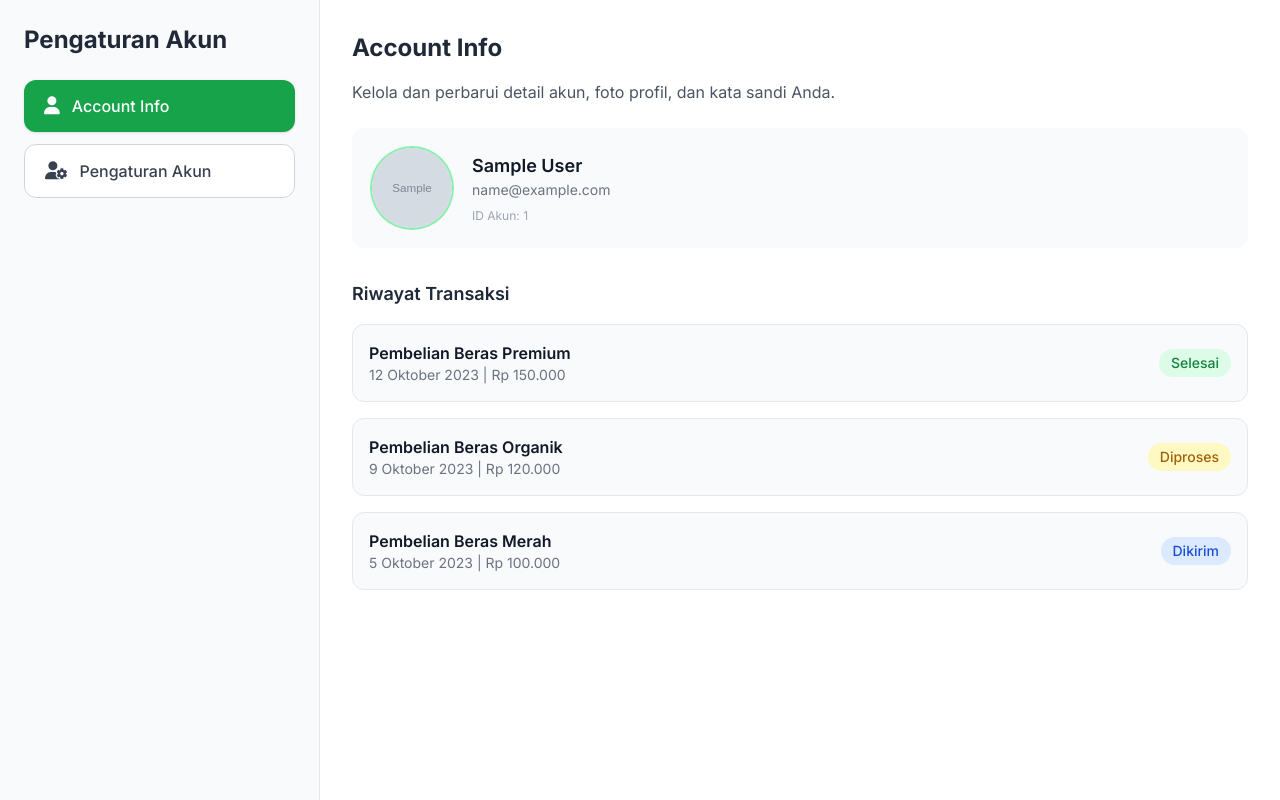
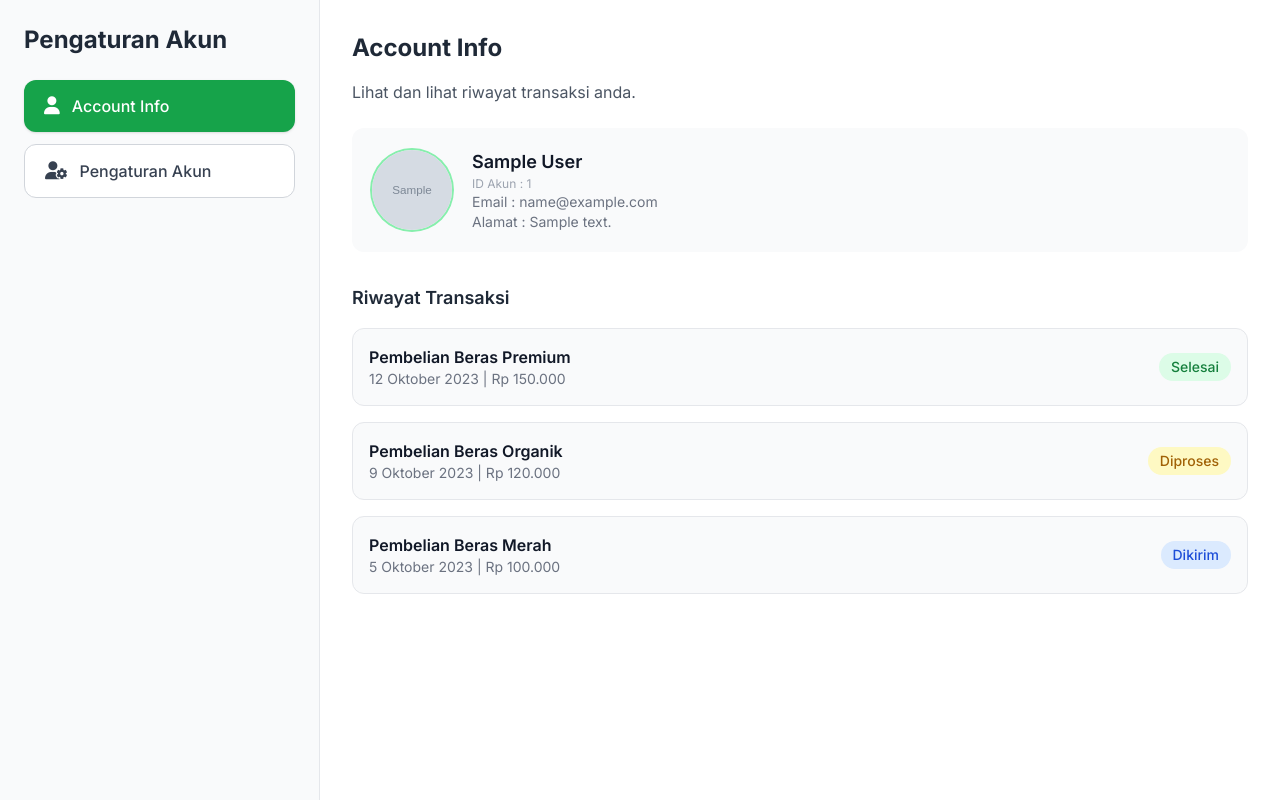
Before and after one commit to Farid12443/website-umkm, a PHP site: page /profil.php in a window 1280 px wide. Run offline with PHP 8.4, Linux system fonts and the light colour scheme; the visitor is signed in with stand-in values (Sample User, id 1); tables that the repository leaves empty or names only in its code hold one stand-in row (values such as "Sample post"); grey boxes marked "Sample" are stand-in pictures; some libraries are stand-ins or nearby versions.

Commit message:
memfugsikan ubah informasi di profil

```diff
--- a/public/profil.php
+++ b/public/profil.php
@@ -85,7 +85,7 @@ $data = mysqli_fetch_assoc($result);
             <main id="content-area" class="flex-1 p-8 bg-white min-h-screen">
                 <div id="account-info" class="fade-in">
                     <h3 class="text-2xl font-bold mb-4 text-gray-800">Account Info</h3>
-                    <p class="text-gray-600 mb-6">Kelola dan perbarui detail akun, foto profil, dan kata sandi Anda.</p>
+                    <p class="text-gray-600 mb-6">Lihat dan lihat riwayat transaksi anda.</p>
 
                     <!-- Profil -->
                     <div class="flex items-center space-x-5 mb-8 bg-gray-50 p-5 rounded-xl">
@@ -95,8 +95,11 @@ $data = mysqli_fetch_assoc($result);
                             <h4 class="text-lg font-semibold text-gray-900">
                                 <?php echo htmlspecialchars($data['nama']); ?>
                             </h4>
-                            <p class="text-gray-500 text-sm mb-2"><?php echo htmlspecialchars($data['email']); ?></p>
-                            <p class="text-gray-400 text-xs">ID Akun: <?php echo htmlspecialchars($data['id_user'] ?? 'N/A'); ?></p>
+                            <div class="flex-col gap-10">
+                                <p class="text-gray-400 text-xs">ID Akun : <?php echo htmlspecialchars($data['id_user'] ?? 'N/A'); ?></p>
+                                <p class="text-gray-500 text-sm">Email : <?php echo htmlspecialchars($data['email']); ?></p>
+                                <p class="text-gray-500 text-sm">Alamat : <?php echo htmlspecialchars($data['alamat']); ?></p>
+                            </div>
                         </div>
                     </div>
 
@@ -136,7 +139,7 @@ $data = mysqli_fetch_assoc($result);
                     <div>
                         <!-- Header Section -->
                         <div class="mb-8">
-                            <h3 class="text-3xl font-bold mb-2 text-gray-900">Pengaturan Akun Profesional</h3>
+                            <h3 class="text-2xl font-bold mb-4 text-gray-800">Pengaturan Akun</h3>
                             <p class="text-gray-600">Kelola informasi profil, keamanan, dan preferensi akun Anda dengan aman dan efisien.</p>
                         </div>
 
@@ -159,8 +162,11 @@ $data = mysqli_fetch_assoc($result);
                                     <h5 class="text-lg font-semibold text-gray-900 truncate">
                                         <?php echo htmlspecialchars($data['nama']); ?>
                                     </h5>
-                                    <p class="text-gray-500 text-sm mb-2"><?php echo htmlspecialchars($data['email']); ?></p>
-                                    <p class="text-gray-400 text-xs">ID Akun: <?php echo htmlspecialchars($data['id_user'] ?? 'N/A'); ?></p>
+                                    <div class="flex-col gap-10">
+                                        <p class="text-gray-400 text-xs">ID Akun : <?php echo htmlspecialchars($data['id_user'] ?? 'N/A'); ?></p>
+                                        <p class="text-gray-500 text-sm">Email : <?php echo htmlspecialchars($data['email']); ?></p>
+                                        <p class="text-gray-500 text-sm">Alamat : <?php echo htmlspecialchars($data['alamat']); ?></p>
+                                    </div>
                                 </div>
                             </div>
 
@@ -221,6 +227,19 @@ $data = mysqli_fetch_assoc($result);
                                         class="w-full pl-12 pr-4 py-3 border border-gray-300 rounded-lg focus:ring-2 focus:ring-green-500 focus:border-green-500 outline-none transition" placeholder="Masukkan alamat email baru">
                                 </div>
                                 <p class="mt-1 text-sm text-gray-500">Email akan diverifikasi melalui kode OTP.</p>
+                            </div>
+
+                            <!-- Alamat Section -->
+                            <div class="bg-white border border-gray-200 rounded-xl shadow-sm p-6">
+                                <h4 class="text-xl font-semibold mb-4 text-gray-900 flex items-center space-x-2">
+                                    <i class="fa-solid fa-map-location-dot text-green-600"></i>
+                                    <span>Alamat</span>
+                                </h4>
+                                <div class="relative">
+                                    <i class="fa-solid fa-map-location-dot absolute left-4 top-1/2 transform -translate-y-1/2 text-gray-400"></i>
+                                    <input type="text" name="alamat" id="alamatBaru" value="<?php echo htmlspecialchars($data['alamat'] ?? ''); ?>" required
+                                        class="w-full pl-12 pr-4 py-3 border border-gray-300 rounded-lg focus:ring-2 focus:ring-green-500 focus:border-green-500 outline-none transition" placeholder="Masukkan alamat email baru">
+                                </div>
                             </div>
 
                             <!-- Password Section -->
```
Also changed, not shown: actions/update_account.php (added, +56 -0 lines), public/css/style.css (+0 -34 lines).
